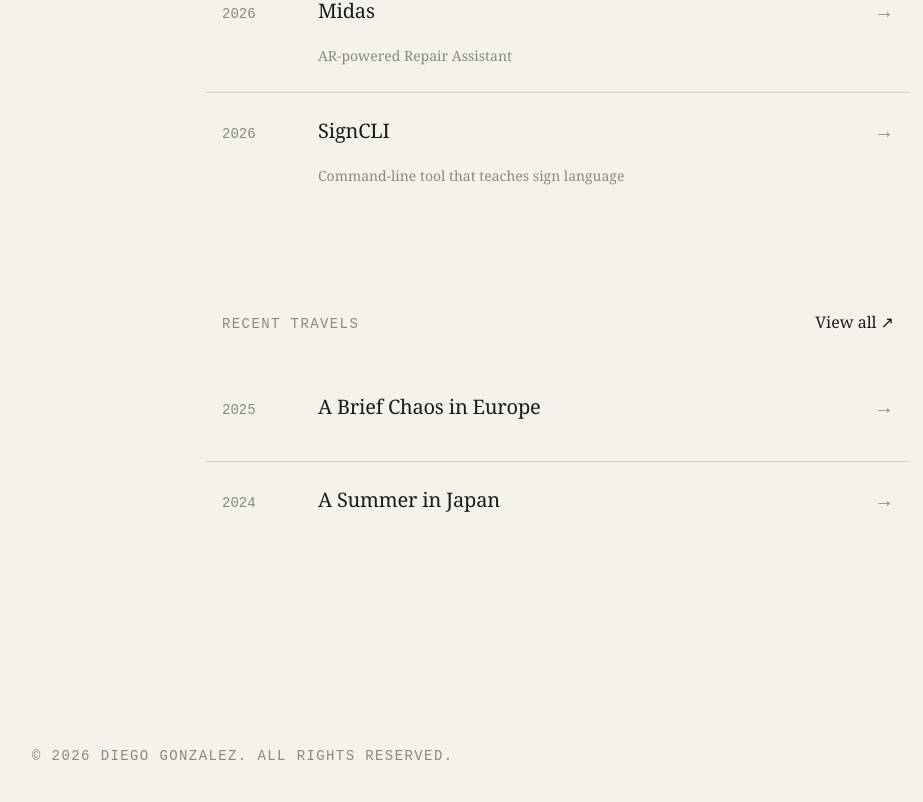
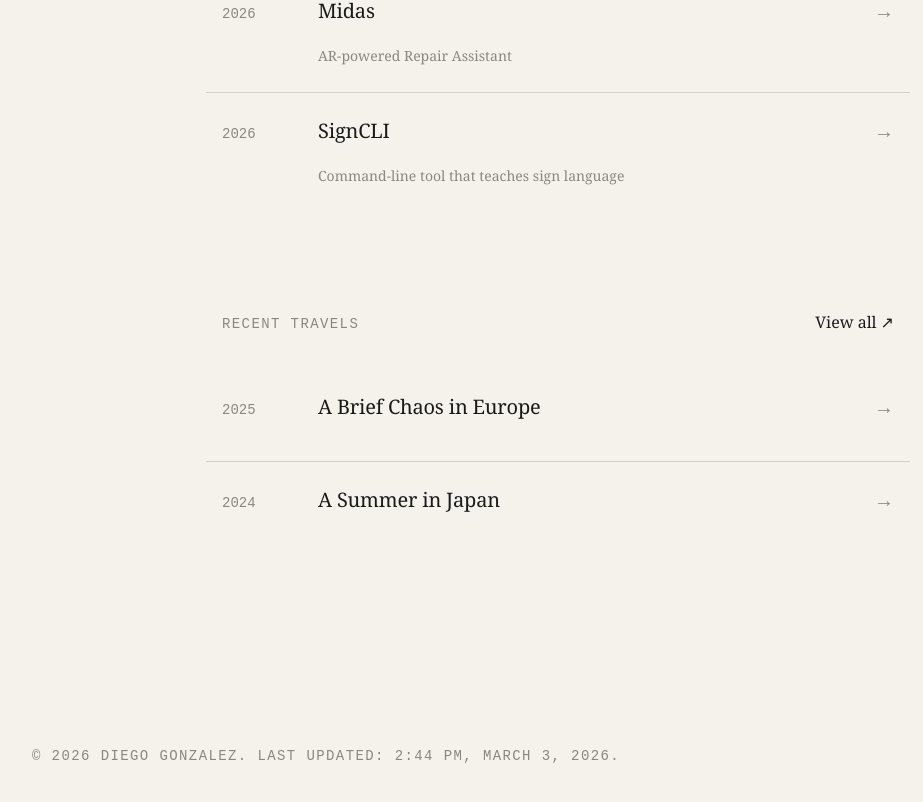
Before and after one commit to JummyJoeJackson/portfolio, a Next.js app: page / in a window 1280 px wide. Shown: the part 669-1471 px from the top of the page, without its empty margins (82-1005 px from the left). Built offline with nearby package versions, Linux system fonts and the light colour scheme.

Commit message:
Last updated

```diff
--- a/app/layout.tsx
+++ b/app/layout.tsx
@@ -40,7 +40,7 @@ export default function RootLayout({
           <Navigation />
           <main>{children}</main>
           <footer className="py-24 container-wide text-muted text-sm mono uppercase tracking-widest">
-            &copy; {new Date().getFullYear()} Diego Gonzalez. All rights reserved.
+            &copy; {new Date().getFullYear()} Diego Gonzalez. Last Updated: 2:44 PM, March 3, 2026.
           </footer>
         </ThemeProvider>
       </body>
```
